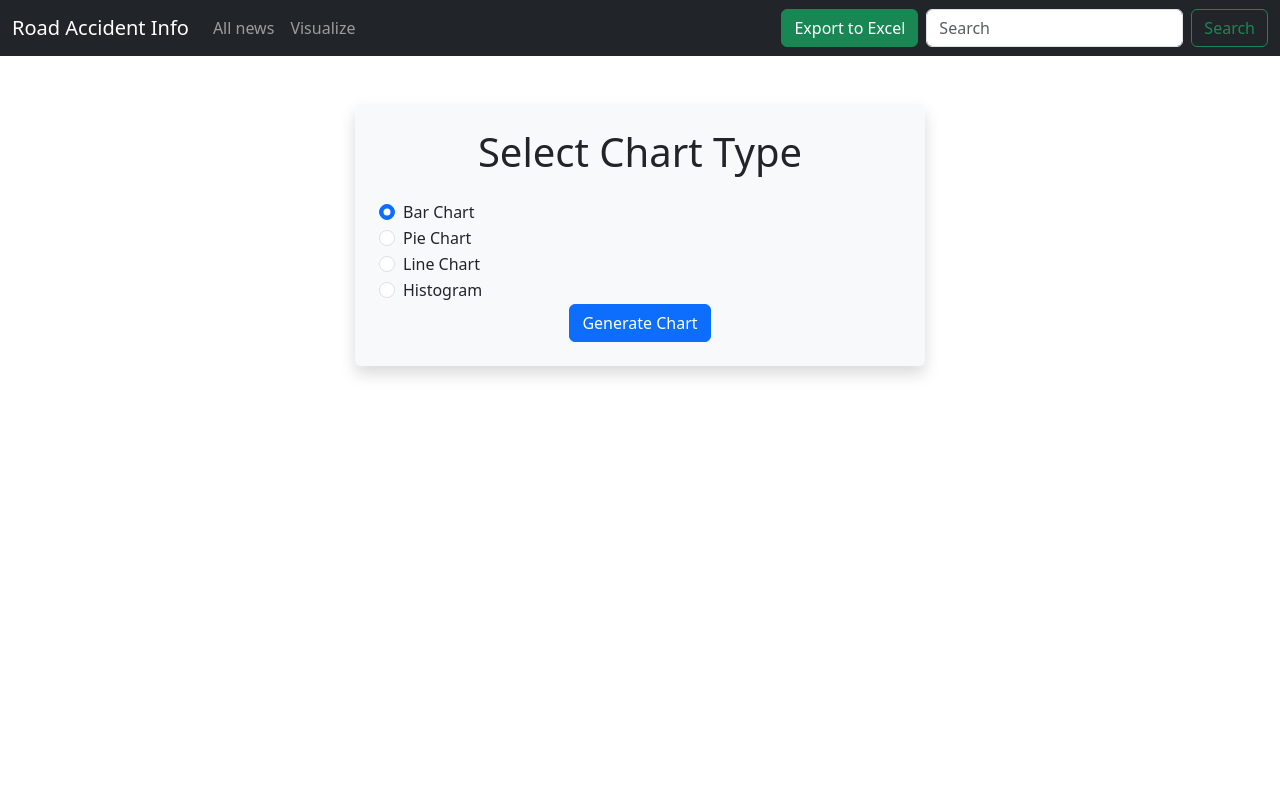
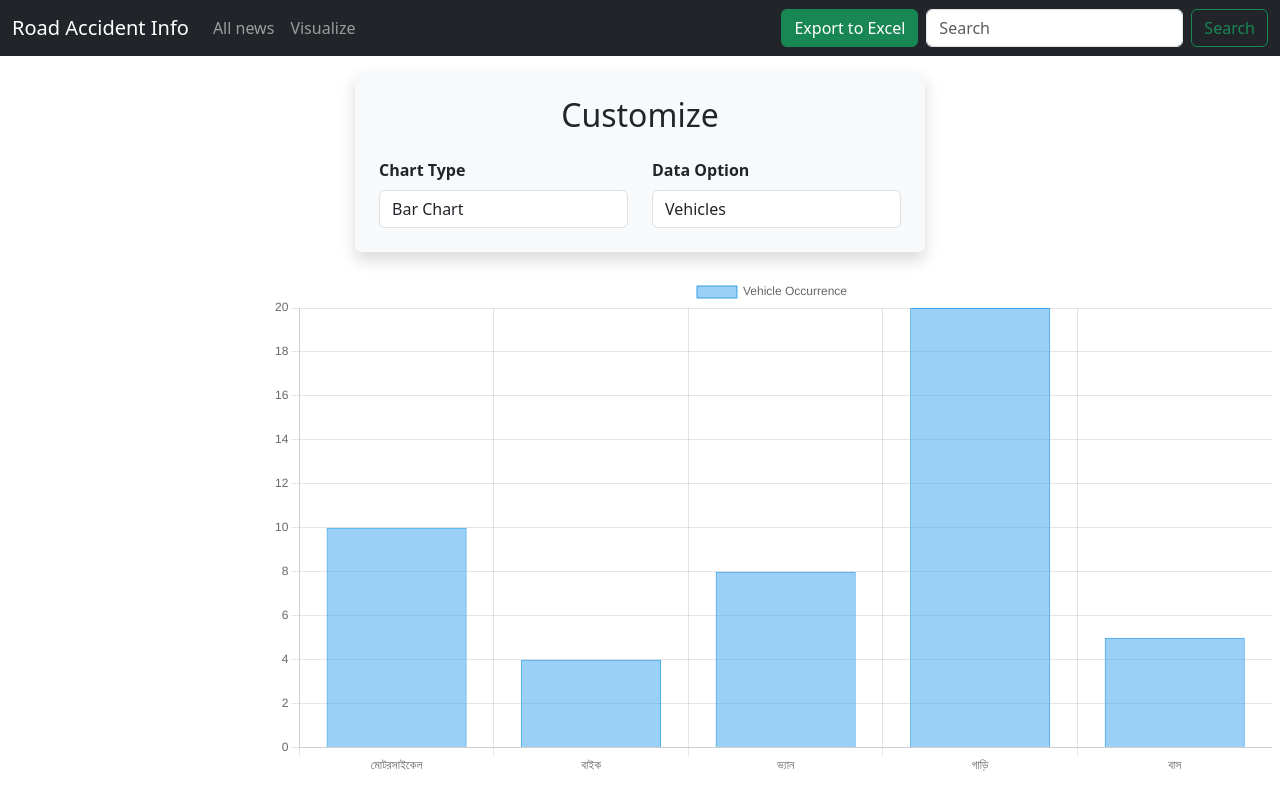
Before and after one commit to Shartazsajidnahid/Automated-Information-Extraction-and-Visualization-of-Road-Accident-News, a React (Create React App) app in the folder frontend/: page /selectChartType in a window 1280 px wide. Built offline with nearby package versions, Linux system fonts and the light colour scheme.

Commit message:
SelectChartType ok, type and data select done in one file.

```diff
--- a/frontend/src/SelectChartType.js
+++ b/frontend/src/SelectChartType.js
@@ -1,75 +1,134 @@
-import React, { useState } from "react";
-import { Button, Form, Container, Row, Col } from "react-bootstrap";
-import { Link, useNavigate } from "react-router-dom";
+import React, { useState, useEffect, useRef } from "react";
+import { Form, Container, Row, Col } from "react-bootstrap";
+import { useNavigate } from "react-router-dom";
+import Chart from "chart.js/auto";
 
-function ChartGenerator() {
+function ChartPage() {
   const [chartType, setChartType] = useState("bar");
-  const [generateChart, setGenerateChart] = useState(false);
-  const navigate = useNavigate()
+  const [dataOption, setDataOption] = useState("vehicles");
+  const navigate = useNavigate();
+  const chartRef = useRef(null);
+  const chartDataRef = useRef(null);
+  const myChartRef = useRef(null);
 
-  const handleGenerateChart = () => {
-    setGenerateChart(true);
+  const vehicleData = [
+    { vehicle_type: "মোটরসাইকেল", count: 10 },
+    { vehicle_type: "বাইক", count: 4 },
+    { vehicle_type: "ভ্যান", count: 8 },
+    { vehicle_type: "গাড়ি", count: 20 },
+    { vehicle_type: "বাস", count: 5 }
+];
+
+
+  const placeData = [
+    { place: "ঢাকা", count: 12 },
+    { place: "বান্দরবান", count: 34 },
+    { place: "ময়মনসিংহ", count: 8 },
+    { place: "কক্সবাজার", count: 15 },
+    { place: "সিলেট", count: 22 }
+];
+
+  // Create a mapping of data options to their respective data and label
+  const dataOptions = {
+    vehicles: { data: vehicleData, label: "Vehicle Occurrence", key: "vehicle_type" },
+    places: { data: placeData, label: "Place Occurrences", key: "place" },
+  };
+
+  useEffect(() => {
+    if (chartRef.current) {
+      if (myChartRef.current) {
+        myChartRef.current.destroy();
+      }
+
+      myChartRef.current = new Chart(chartRef.current, {
+        type: chartType,
+        data: chartDataRef.current,
+        options: {
+          maintainAspectRatio: false,
+          responsive: false,
+        },
+      });
+
+      updateChart(chartType, dataOption);
+    }
+  }, [chartType, dataOption]);
+
+  const updateChart = (selectedChartType, selectedDataOption) => {
+    const selectedData = dataOptions[selectedDataOption].data;
+    const labelKey = dataOptions[selectedDataOption].key;
+
+    const labels = selectedData.map((item) => item[labelKey]);
+    const counts = selectedData.map((item) => item.count);
+
+    chartDataRef.current = {
+      labels: labels,
+      datasets: [
+        {
+          label: dataOptions[selectedDataOption].label,
+          data: counts,
+          borderWidth: 1,
+        },
+      ],
+    };
+
+    myChartRef.current.config.type = selectedChartType; // Update the chart type
+    myChartRef.current.update();
   };
 
   return (
-    <Container className="mt-5">
+    <Container className="mt-3">
       <Row className="justify-content-center">
         <Col md={6} className="bg-light p-4 rounded shadow">
-          <h1 className="text-center mb-4">Select Chart Type</h1>
+          <h2 className="text-center mb-4">Customize</h2>
           <Form>
-            <Form.Group controlId="chartType">
-              <Form.Check
-                type="radio"
-                label="Bar Chart"
-                id="bar"
-                checked={chartType === "bar"}
-                onChange={() => setChartType("bar")}
-              />
-              <Form.Check
-                type="radio"
-                label="Pie Chart"
-                id="pie"
-                checked={chartType === "pie"}
-                onChange={() => setChartType("pie")}
-              />
-              <Form.Check
-                type="radio"
-                label="Line Chart"
-                id="line"
-                checked={chartType === "line"}
-                onChange={() => setChartType("line")}
-              />
-              <Form.Check
-                type="radio"
-                label="Histogram"
-                id="histogram"
-                checked={chartType === "histogram"}
-                onChange={() => setChartType("histogram")}
-              />
-            </Form.Group>
-
-            <div className="text-center">
-              {/* <Link
-                to={{
-                  pathname: "/viewChart",
-                  state: { chartTypes: chartType },
-                }}
-              >
-              </Link> */}
-              <Button
-                variant="primary"
-                onClick={() => {
-                  navigate("/viewChart", {replace:true, state:{chartType}});
-                }}
-              >
-                Generate Chart
-              </Button>
-            </div>
+            <Row>
+              <Col md={6}>
+                <Form.Group controlId="chartType">
+                  <Form.Label><b>Chart Type</b></Form.Label>
+                  <Form.Control
+                    as="select"
+                    value={chartType}
+                    onChange={(e) => {
+                      const selectedChartType = e.target.value;
+                      setChartType(selectedChartType);
+                      updateChart(selectedChartType, dataOption);
+                    }}
+                  >
+                    <option value="bar">Bar Chart</option>
+                    <option value="pie">Pie Chart</option>
+                    <option value="line">Line Chart</option>
+                    <option value="radar">Radar Chart</option>
+                  </Form.Control>
+                </Form.Group>
+              </Col>
+              <Col md={6}>
+                <Form.Group controlId="dataOption">
+                  <Form.Label><b>Data Option</b></Form.Label>
+                  <Form.Control
+                    as="select"
+                    value={dataOption}
+                    onChange={(e) => {
+                      const selectedDataOption = e.target.value;
+                      setDataOption(selectedDataOption);
+                      updateChart(chartType, selectedDataOption);
+                    }}
+                  >
+                    <option value="vehicles">Vehicles</option>
+                    <option value="places">Places</option>
+                  </Form.Control>
+                </Form.Group>
+              </Col>
+            </Row>
           </Form>
+        </Col>
+      </Row>
+      <Row className="justify-content-center mt-4">
+        <Col md={8}>
+          <canvas ref={chartRef} width="1000" height="500"></canvas>
         </Col>
       </Row>
     </Container>
   );
 }
 
-export default ChartGenerator;
+export default ChartPage;
```
